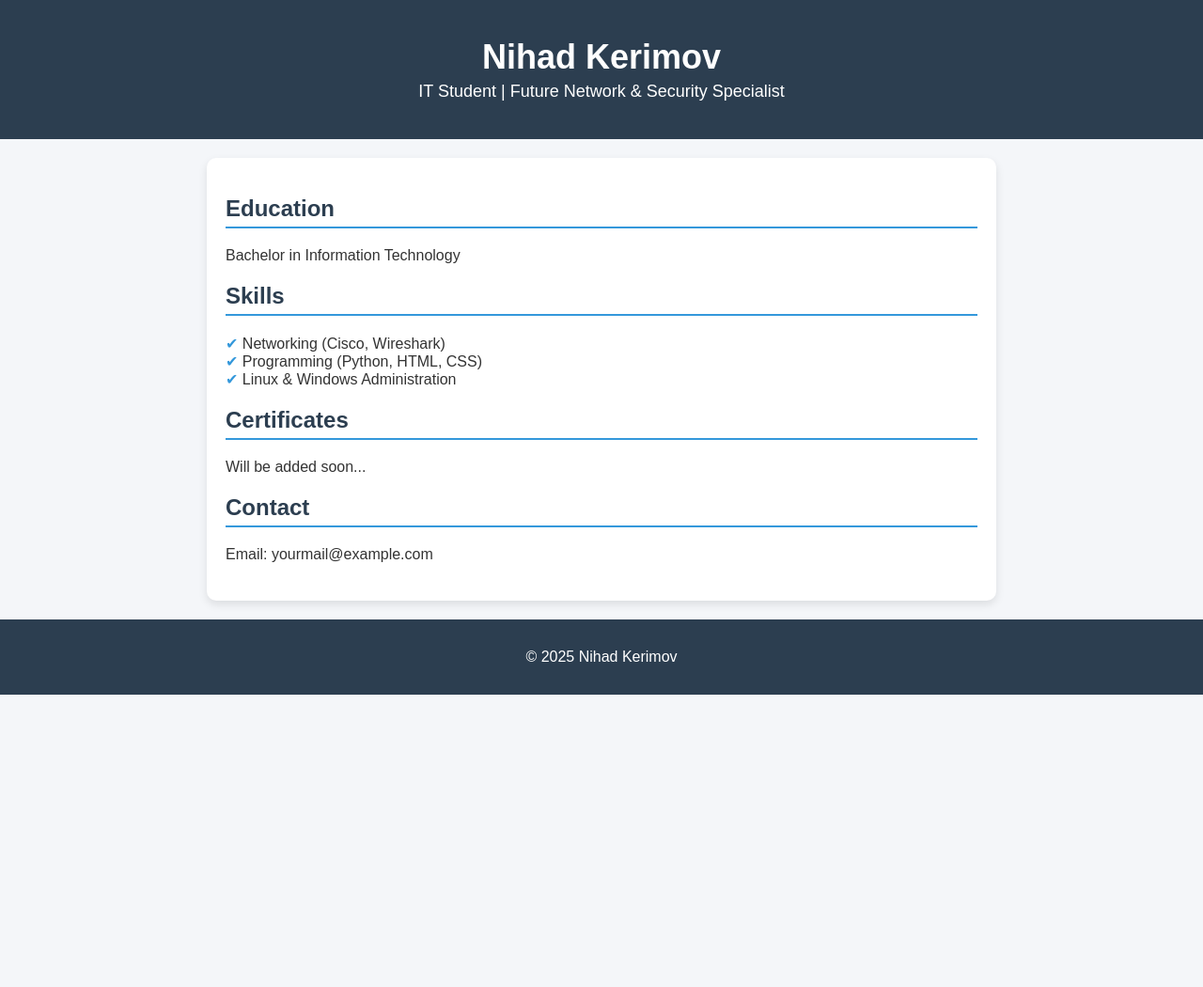
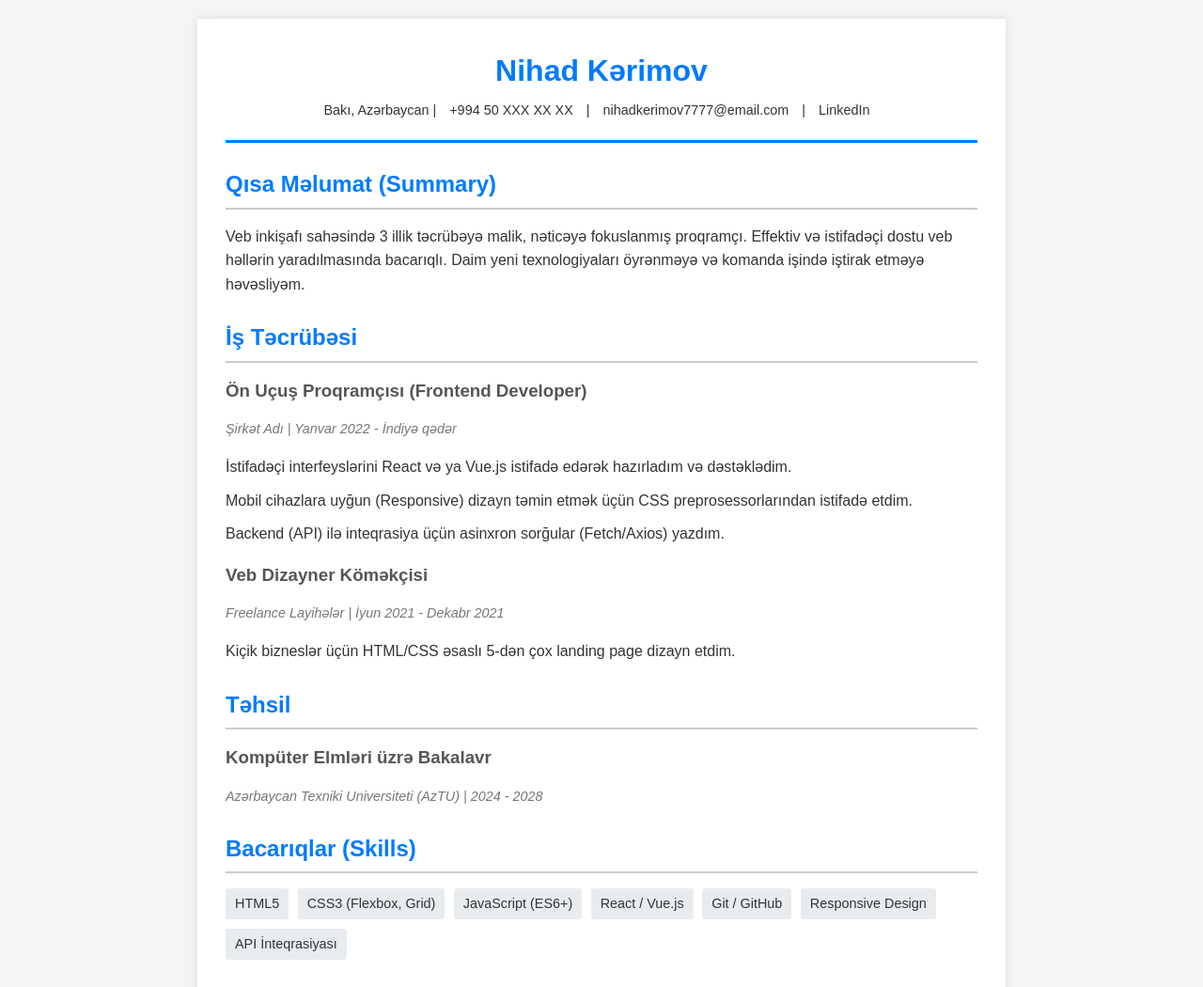
Before and after one commit to NihadKerimov7777/nihadkerimov.github.io, a plain HTML site: page index.html in a window 1280 px wide. Shown: the whole page at 94% size. Before the commit the page ends 800 px from the top, so only its background shows below. Drawn offline with Linux system fonts and the light colour scheme.

Commit message:
Update index.html

```diff
--- a/index.html
+++ b/index.html
@@ -1,98 +1,150 @@
 <!DOCTYPE html>
-<html lang="en">
+<html lang="az">
 <head>
     <meta charset="UTF-8">
     <meta name="viewport" content="width=device-width, initial-scale=1.0">
-  <title>Nihad Kerimov - CV</title>
+    <title>Nihad Kərimov - CV</title>
     <style>
+        /* CSS Qaydaları - Bütün dizayn buradadır */
         body {
             font-family: Arial, sans-serif;
-      background-color: #f4f6f9;
+            line-height: 1.6;
+            margin: 0;
+            padding: 20px;
+            background-color: #f4f4f4;
             color: #333;
-      margin: 0;
-      padding: 0;
         }
+
+        .container {
+            max-width: 800px;
+            margin: 0 auto;
+            background-color: #fff;
+            padding: 30px;
+            box-shadow: 0 0 10px rgba(0, 0, 0, 0.1);
+        }
+
         header {
-      background-color: #2c3e50;
-      color: white;
             text-align: center;
-      padding: 40px 20px;
+            padding-bottom: 20px;
+            border-bottom: 3px solid #007bff; /* Mavi xətt */
         }
+
         header h1 {
             margin: 0;
-      font-size: 36px;
+            color: #007bff;
         }
-    header p {
-      margin: 5px 0 0;
-      font-size: 18px;
+
+        .contact-info {
+            font-size: 0.9em;
+            margin-top: 5px;
         }
-    main {
-      max-width: 800px;
-      margin: 20px auto;
-      padding: 20px;
-      background: white;
-      border-radius: 10px;
-      box-shadow: 0 4px 10px rgba(0,0,0,0.1);
+        .contact-info a {
+            color: #333;
+            text-decoration: none;
+            margin: 0 10px;
         }
+
+        section {
+            margin-top: 25px;
+        }
+
         h2 {
-      color: #2c3e50;
-      border-bottom: 2px solid #3498db;
+            color: #007bff;
+            border-bottom: 2px solid #ccc;
             padding-bottom: 5px;
+            margin-bottom: 15px;
         }
+
+        .item h3 {
+            margin: 5px 0 2px 0;
+            color: #555;
+        }
+
+        .item p.date {
+            font-style: italic;
+            font-size: 0.9em;
+            color: #777;
+        }
+
         ul {
             list-style: none;
-      padding: 0;
+            padding-left: 0;
         }
-    ul li::before {
-      content: "✔ ";
-      color: #3498db;
+        ul li {
+            margin-bottom: 10px;
         }
-    section {
-      margin-bottom: 20px;
-    }
-    footer {
-      text-align: center;
-      padding: 15px;
-      background: #2c3e50;
-      color: white;
-      margin-top: 20px;
+        ul.skills li {
+            display: inline-block;
+            background-color: #e9ecef;
+            padding: 5px 10px;
+            margin-right: 5px;
+            border-radius: 3px;
+            font-size: 0.9em;
         }
     </style>
 </head>
 <body>
+
+<div class="container">
     <header>
-    <h1>Nihad Kerimov</h1>
-    <p>IT Student | Future Network & Security Specialist</p>
+        <h1>Nihad Kərimov</h1>
+        <div class="contact-info">
+            <span>Bakı, Azərbaycan</span> |
+            <a href="tel:+99450XXXXXXX">+994 50 XXX XX XX</a> |
+            <a href="mailto:nihad.kerimov@email.com">nihadkerimov7777@email.com</a> |
+            <a href="https://linkedin.com/in/nihadkerimov" target="_blank">LinkedIn</a>
+        </div>
     </header>
 
-  <main>
-    <section>
-      <h2>Education</h2>
-      <p>Bachelor in Information Technology</p>
+    <section id="summary">
+        <h2>Qısa Məlumat (Summary)</h2>
+        <p>
+            Veb inkişafı sahəsində 3 illik təcrübəyə malik, nəticəyə fokuslanmış proqramçı. Effektiv və istifadəçi dostu veb həllərin yaradılmasında bacarıqlı. Daim yeni texnologiyaları öyrənməyə və komanda işində iştirak etməyə həvəsliyəm.
+        </p>
     </section>
 
-    <section>
-      <h2>Skills</h2>
+    <section id="experience">
+        <h2>İş Təcrübəsi</h2>
+        <div class="item">
+            <h3>Ön Uçuş Proqramçısı (Frontend Developer)</h3>
+            <p class="date">Şirkət Adı | Yanvar 2022 - İndiyə qədər</p>
             <ul>
-        <li>Networking (Cisco, Wireshark)</li>
-        <li>Programming (Python, HTML, CSS)</li>
-        <li>Linux & Windows Administration</li>
+                <li>İstifadəçi interfeyslərini React və ya Vue.js istifadə edərək hazırladım və dəstəklədim.</li>
+                <li>Mobil cihazlara uyğun (Responsive) dizayn təmin etmək üçün CSS preprosessorlarından istifadə etdim.</li>
+                <li>Backend (API) ilə inteqrasiya üçün asinxron sorğular (Fetch/Axios) yazdım.</li>
+            </ul>
+        </div>
+
+        <div class="item">
+            <h3>Veb Dizayner Köməkçisi</h3>
+            <p class="date">Freelance Layihələr | İyun 2021 - Dekabr 2021</p>
+            <ul>
+                <li>Kiçik bizneslər üçün HTML/CSS əsaslı 5-dən çox landing page dizayn etdim.</li>
+            </ul>
+        </div>
+    </section>
+
+    <section id="education">
+        <h2>Təhsil</h2>
+        <div class="item">
+            <h3>Kompüter Elmləri üzrə Bakalavr</h3>
+            <p class="date">Azərbaycan Texniki Universiteti (AzTU) | 2024 - 2028</p>
+        </div>
+    </section>
+
+    <section id="skills">
+        <h2>Bacarıqlar (Skills)</h2>
+        <ul class="skills">
+            <li>HTML5</li>
+            <li>CSS3 (Flexbox, Grid)</li>
+            <li>JavaScript (ES6+)</li>
+            <li>React / Vue.js</li>
+            <li>Git / GitHub</li>
+            <li>Responsive Design</li>
+            <li>API İnteqrasiyası</li>
         </ul>
     </section>
 
-    <section>
-      <h2>Certificates</h2>
-      <p>Will be added soon...</p>
-    </section>
-
-    <section>
-      <h2>Contact</h2>
-      <p>Email: yourmail@example.com</p>
-    </section>
-  </main>
-
-  <footer>
-    <p>© 2025 Nihad Kerimov</p>
-  </footer>
+</div>
 </body>
 </html>
```
Lines whose indentation alone changed are shown as unchanged.
